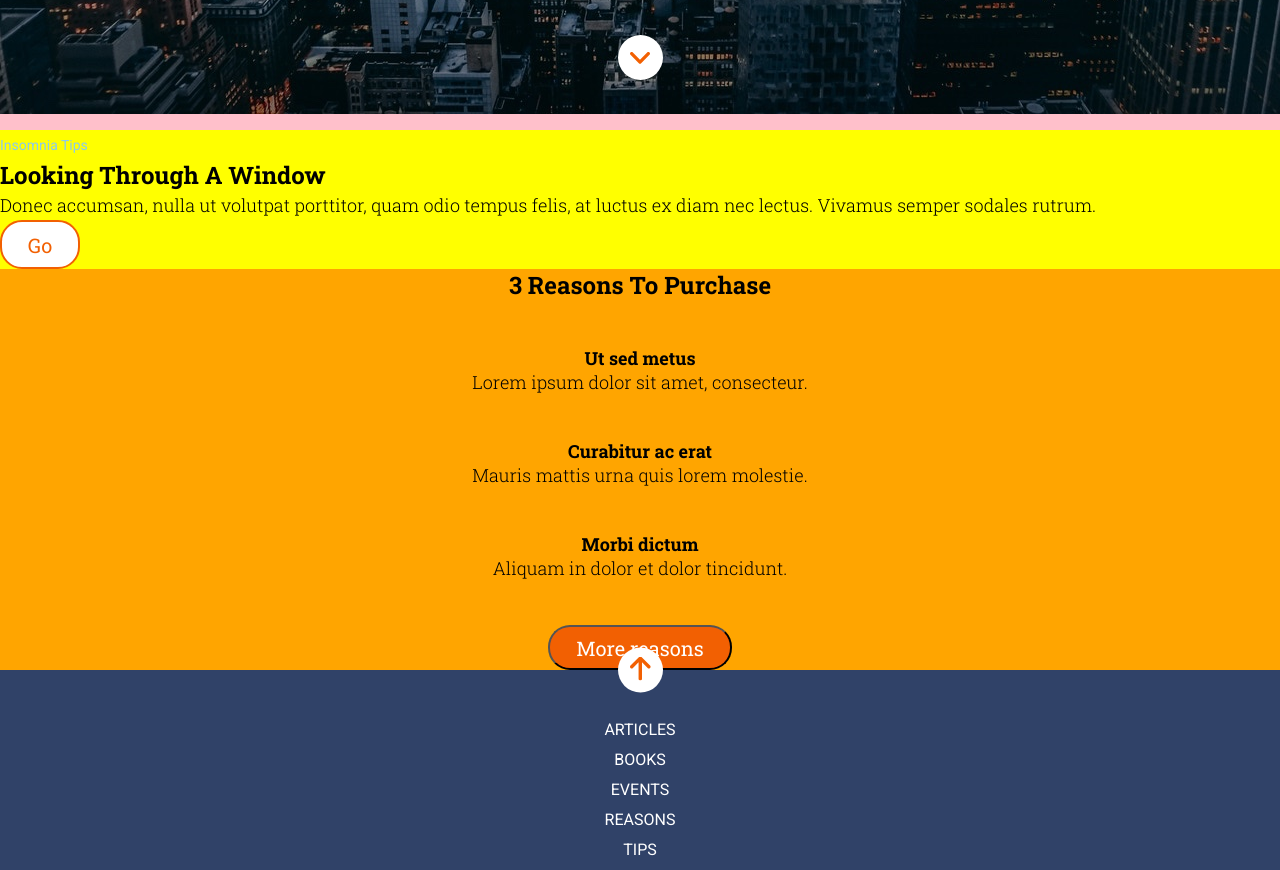
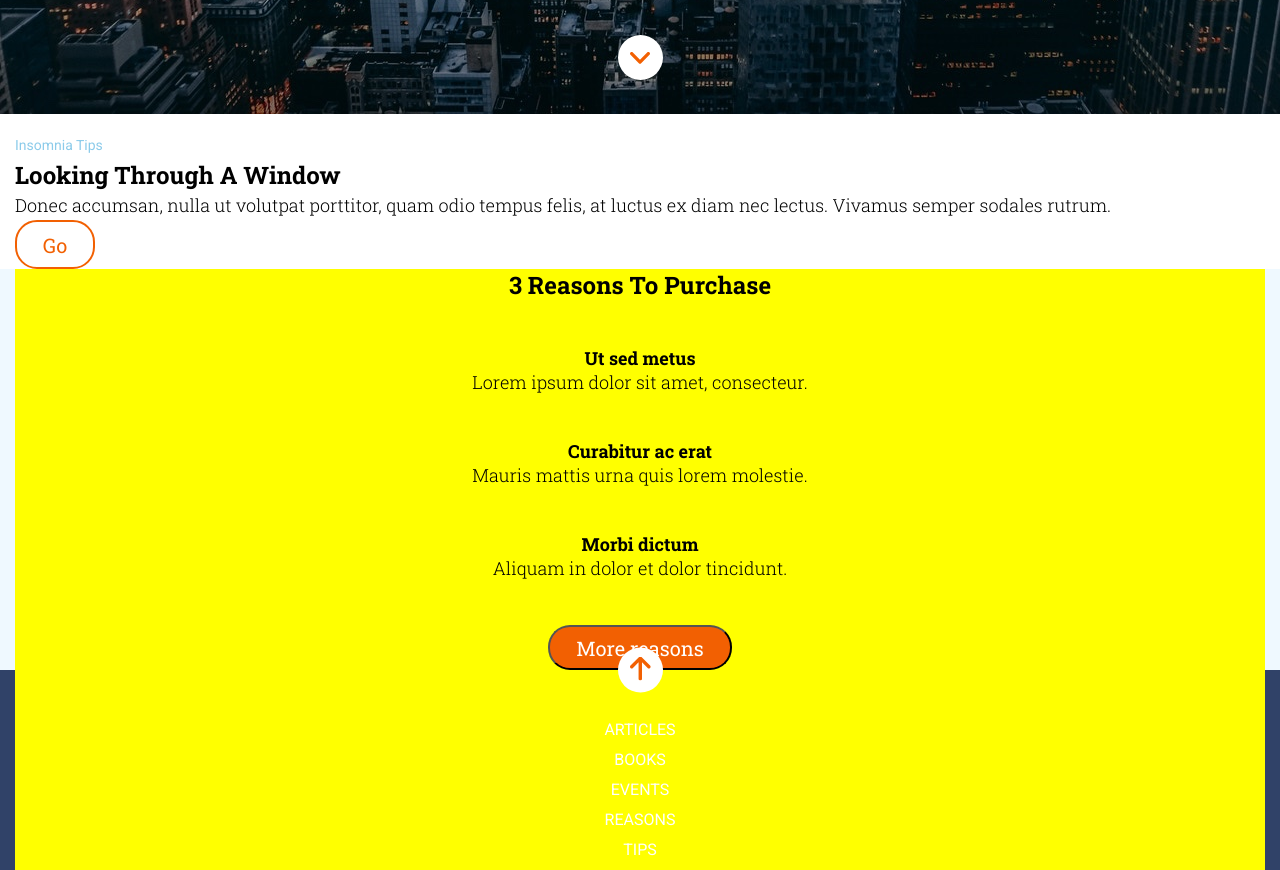
Before and after one commit to ayelenperezdemendiola/m1-evaluacion-final-ayelenperezdemendiola, a website: page _src/templates/index.html in a window 1280 px wide. Shown: the part 670-1540 px from the top of the page. Drawn offline with nearby package versions, Linux system fonts and the light colour scheme; files that its build step writes are made by us from their sources; files whose address does not match are found by name.

Commit message:
central column margin

```diff
--- a/_src/assets/scss/main.scss
+++ b/_src/assets/scss/main.scss
@@ -3,10 +3,10 @@
   margin: 0px;
   padding: 0px;
 }
-body{
-  background-color: pink;
+.central__column{
+  margin: 0 15px;
+  background-color: yellow;
 }
-
 
 /*HEADER*/
 .page__header{
@@ -35,14 +35,16 @@ body{
 }
 
 /*HERO*/
-.page__hero {
+.hero {
   min-height: 100vh;
   background: url('../images/cover.jpg') center center no-repeat;
   display: flex;
   flex-direction: column;
   justify-content: flex-end;
   align-items: center;
+  text-align: center;
 }
+
 .tittle-description{
   transform: translateY(-50%);
 }
@@ -87,13 +89,11 @@ body{
 }
 
 /*SECTION MAIN INTRODUCTION*/
-.page__introduction {
-  background-color: lightblue;
-}
+
 .introduction-container {
-  background-color: yellow;
   text-align: left;
   line-height: 30px;
+  background-color: #ffffff;
 }
 
 .introduction__text{
@@ -139,7 +139,7 @@ body{
 }
 /*3 reasons*/
 .page__reasons {
-  background-color: orange;
+  background-color:#eff9ff;
   text-align: center;
 }
 .reasons__list {
--- a/_src/templates/index.html
+++ b/_src/templates/index.html
@@ -17,11 +17,13 @@
   </header>
 
   <main class="page__main">
+    <section class="hero">
 
-    <section class="page__hero">
       <div class="tittle-description">
+      <div class="central__column">
         <h1 class="hero__tittle">anonymus proxy</h1>
         <p class="hero__description">In hac habitasse platea dictumst.</p>
+      </div>
     </div>
 
       <a class="link link-scroll-down" href="#principal__section">
@@ -30,9 +32,12 @@
       </div>
       </a>
 
+
     </section>
 
     <section class="page__introduction" id="principal__section">
+      <div class="central__column">
+
         <div class="introduction-container">
           <p class="introduction__text">insomnia tips</p>
           <h2  class="introduction__tittle">looking through a window</h2>
@@ -43,10 +48,12 @@
           </div>
         </a>
         </div>
+
+      </div>
     </section>
 
     <section class="page__reasons">
-
+        <div class="central__column">
         <h2 class="reasons__tittle">3 Reasons To Purchase</h2>
 
         <ul class="reasons__list">
@@ -74,9 +81,11 @@
 
       </ul>
       <button type="button" class="button__more-reasons">More reasons</button>
+    </div>
     </section>
 </main>
 <footer class="page__footer">
+<div class="central__column">
     <a class="link link-scroll-up"><div class="link-scroll-up__container"><img class="footer__icon" src="assets/images/ico-arrow.svg" alt="ícono de scroll"></a></div>
   <nav class="footer__nav">
     <ul class="nav__menu">
@@ -96,6 +105,7 @@
     <p class="copyright">©2017</p>
     <p class="final-text">we <span class="heart">❤︎</span>components</p>
     </div>
+</div>
 </footer>
 </body>
 </html>
```
Lines whose indentation alone changed are shown as unchanged.
